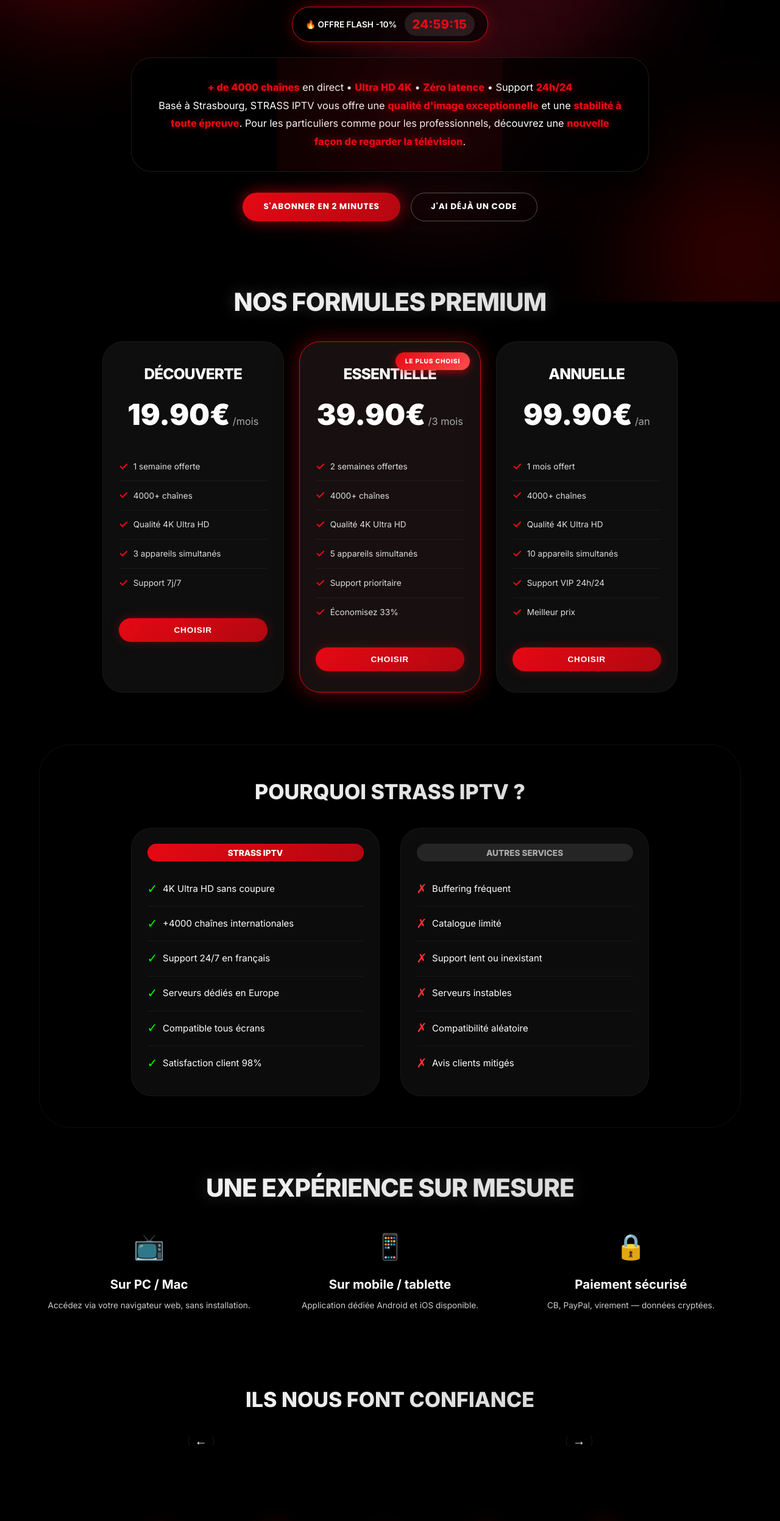
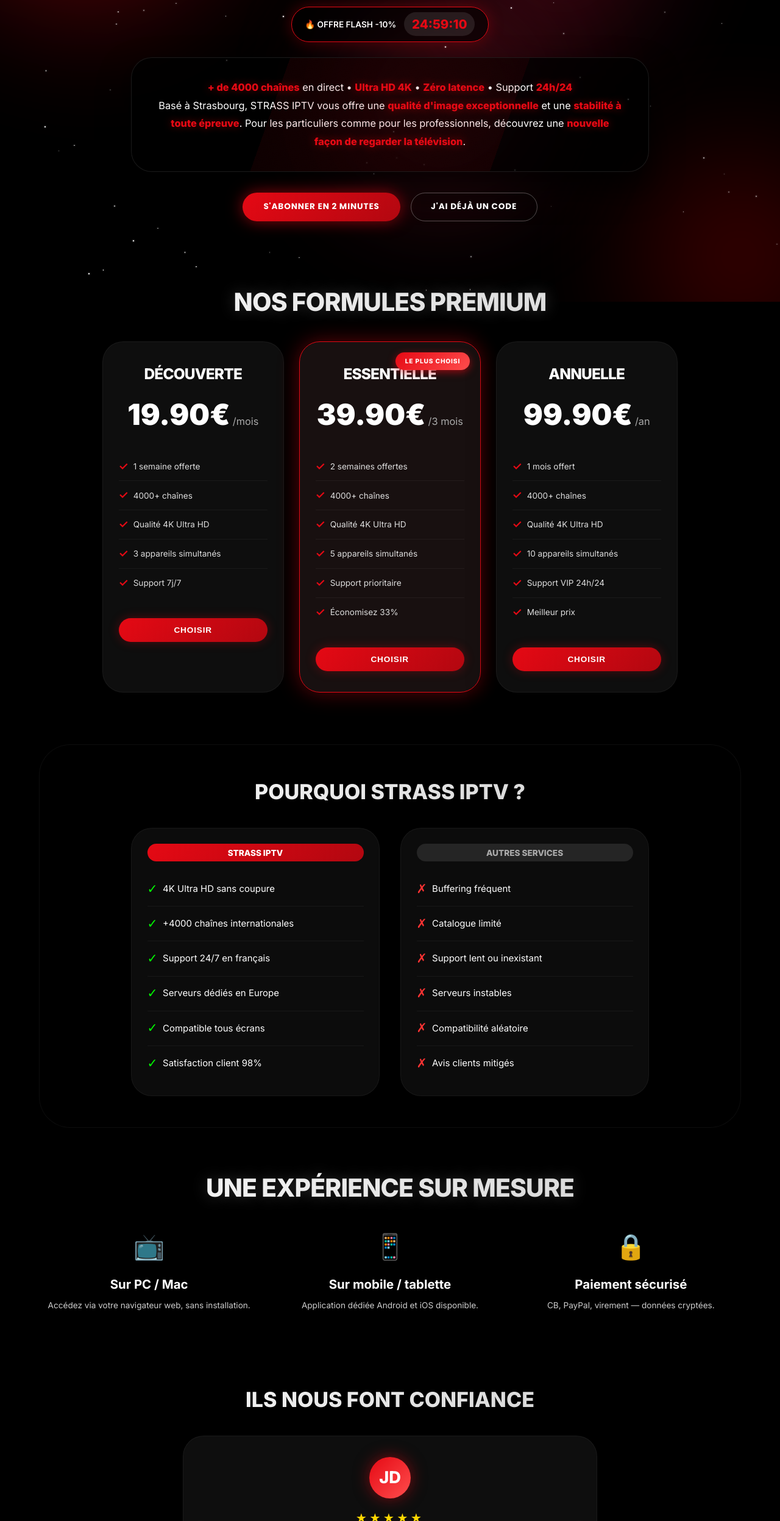
Before and after one commit to strassweb67/SITE-APPTVWPA-, a plain HTML site: page index.html in a window 1280 px wide. Shown: the part 305-2800 px from the top of the page at 61% size. Drawn offline with nearby package versions, Linux system fonts and the light colour scheme.

Commit message:
Update index.html

```diff
--- a/index.html
+++ b/index.html
@@ -2728,4 +2728,65 @@
   const timerEl = document.getElementById('timer');
   let remaining = hours*3600 + minutes*60 + seconds;
   const interval = setInterval(() => {
-    if (remaining <= 0) { clearInterval(interval); timerEl.textContent =
+    if (remaining <= 0) { clearInterval(interval); timerEl.textContent = "OFFRE TERMINÉE"; return; }
+    const h = Math.floor(remaining / 3600);
+    const m = Math.floor((remaining % 3600) / 60);
+    const s = remaining % 60;
+    timerEl.textContent = `${h.toString().padStart(2,'0')}:${m.toString().padStart(2,'0')}:${s.toString().padStart(2,'0')}`;
+    remaining--;
+  }, 1000);
+}
+let testimonialIndex = 0;
+const testimonials = [
+  { name: "Jean-Pierre D.", avatar: "JD", stars: "★★★★★", text: "Depuis que j'ai découvert Strass IPTV, je ne regarde plus la télé classique. Qualité 4K incroyable et aucun bug !" },
+  { name: "Sophie L.", avatar: "SL", stars: "★★★★★", text: "Service client réactif, installation facile. Je recommande à 100%." },
+  { name: "Marc V.", avatar: "MV", stars: "★★★★☆", text: "Très satisfait du catalogue, et le prix est imbattable." },
+];
+function renderTestimonials() {
+  const track = document.getElementById('testimonialsTrack');
+  const dotsContainer = document.getElementById('carouselDots');
+  track.innerHTML = '';
+  testimonials.forEach((t, i) => {
+    track.innerHTML += `<div class="testimonial-card"><div class="testimonial-avatar">${t.avatar}</div><div class="testimonial-stars">${t.stars}</div><div class="testimonial-text">"${t.text}"</div><div class="testimonial-name">${t.name}</div></div>`;
+  });
+  dotsContainer.innerHTML = testimonials.map((_, i) => `<span class="carousel-dot ${i === 0 ? 'active' : ''}" onclick="goToTestimonial(${i})"></span>`).join('');
+}
+function updateCarousel() {
+  const track = document.getElementById('testimonialsTrack');
+  track.style.transform = `translateX(-${testimonialIndex * 100}%)`;
+  document.querySelectorAll('.carousel-dot').forEach((dot, i) => { dot.classList.toggle('active', i === testimonialIndex); });
+}
+function nextTestimonial() { testimonialIndex = (testimonialIndex + 1) % testimonials.length; updateCarousel(); }
+function prevTestimonial() { testimonialIndex = (testimonialIndex - 1 + testimonials.length) % testimonials.length; updateCarousel(); }
+function goToTestimonial(index) { testimonialIndex = index; updateCarousel(); }
+
+// Barre de progression au scroll
+window.addEventListener('scroll', () => {
+  const winScroll = document.body.scrollTop || document.documentElement.scrollTop;
+  const height = document.documentElement.scrollHeight - document.documentElement.clientHeight;
+  const scrolled = (winScroll / height) * 100;
+  document.getElementById('progress-bar').style.width = scrolled + '%';
+});
+
+// Navigation floue au scroll
+window.addEventListener('scroll', () => {
+  const nav = document.querySelector('.nav');
+  if (nav) { if (window.scrollY > 50) nav.classList.add('scrolled'); else nav.classList.remove('scrolled'); }
+});
+
+// Initialisation au chargement
+window.addEventListener('DOMContentLoaded', () => {
+  createStars();
+  loadFromStorage();
+  startPromoTimer(24, 59, 15);
+  renderTestimonials();
+});
+
+document.addEventListener('click', (e) => {
+  const qualityDropdown = document.getElementById('qualityDropdown');
+  const qualityBtn = document.querySelector('.quality-btn');
+  if(qualityDropdown && !qualityDropdown.contains(e.target) && !qualityBtn.contains(e.target)) qualityDropdown.classList.remove('open');
+});
+</script>
+</body>
+</html>
```
